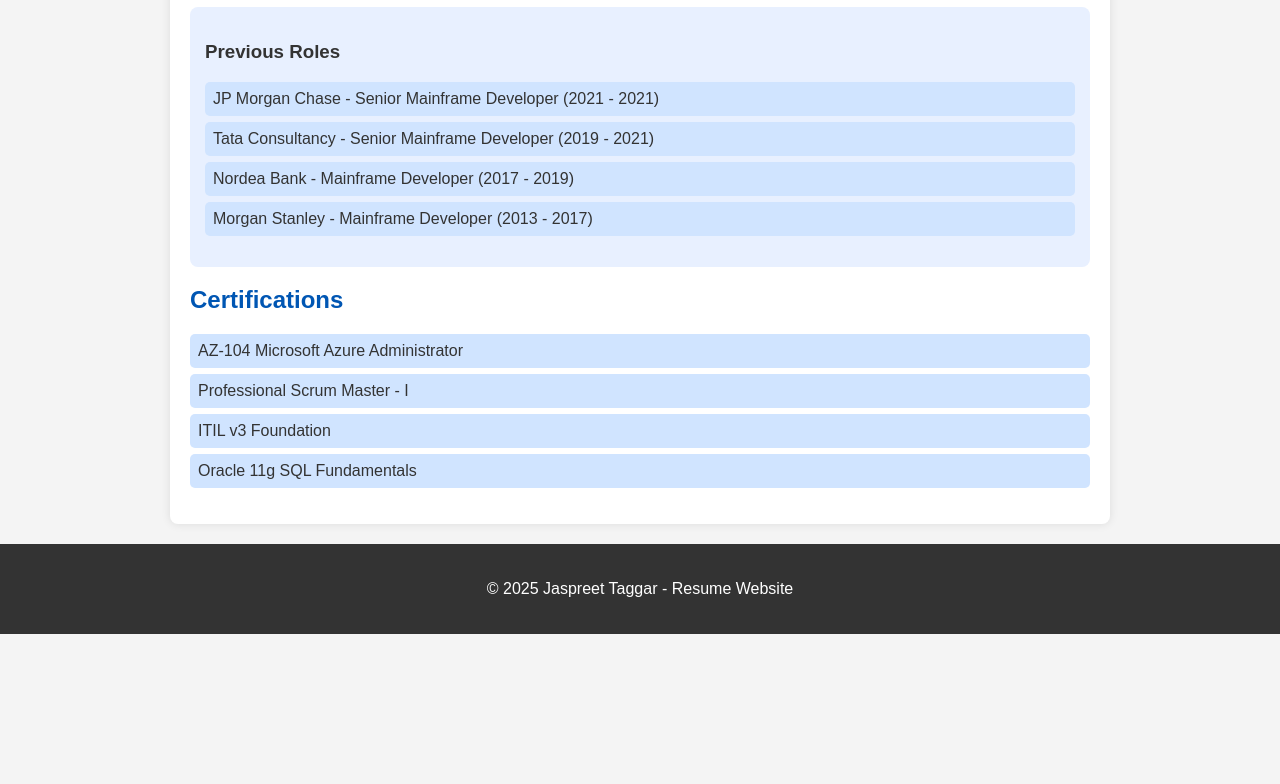
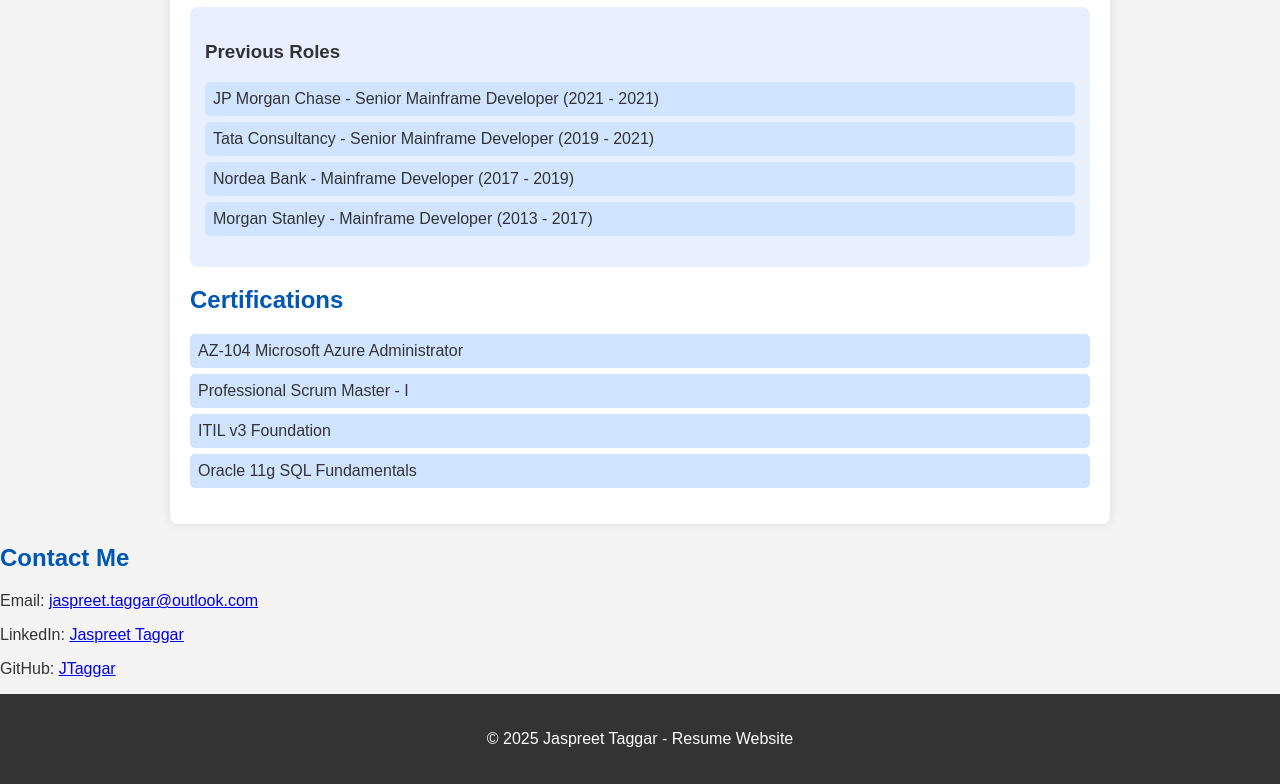
Before and after one commit to JTaggar/CloudResumeChallenge, a plain HTML site: page index.html in a window 1280 px wide. Shown: the part 1708-2492 px from the top of the page. Before the commit the page ends 2342 px from the top, so only its background shows below. Drawn offline with Linux system fonts and the light colour scheme.

Commit message:
Update index.html

```diff
--- a/index.html
+++ b/index.html
@@ -146,6 +146,16 @@
         </section>
     </div>
 
+    <!-- Contact Information Section -->
+    <section>
+        <h2>Contact Me</h2>
+        <div class="contact-info">
+            <p>Email: <a href="mailto:jaspreet.taggar@outlook.com">jaspreet.taggar@outlook.com</a></p>
+            <p>LinkedIn: <a href="https://www.linkedin.com/in/jaspreet-taggar-955a8181/" target="_blank">Jaspreet Taggar</a></p>
+            <p>GitHub: <a href="https://github.com/JTaggar/" target="_blank">JTaggar</a></p>
+        </div>
+    </section>
+
     <footer>
         <p>&copy; 2025 Jaspreet Taggar - Resume Website</p>
     </footer>
```
